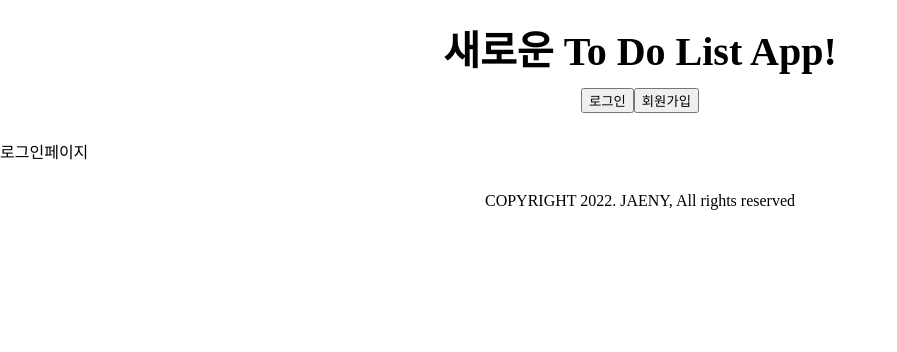
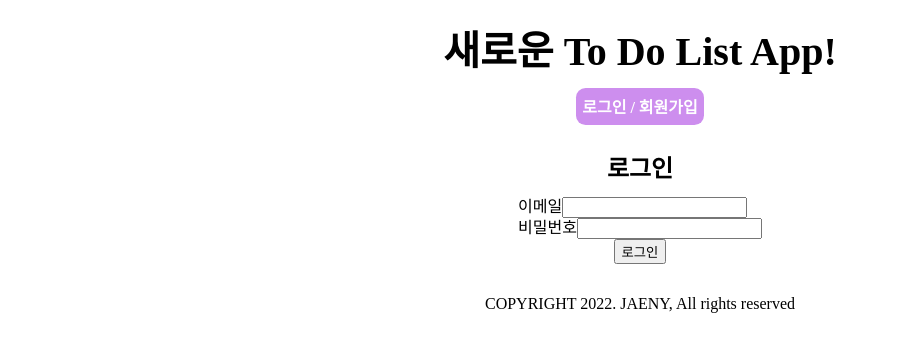
Before and after one commit to JAENY007/react-redux, a React (Create React App) app: page /signin in a window 1280 px wide. Shown: the top 352 px of the page, without its empty margins (0-897 px from the left). Built offline with nearby package versions, Linux system fonts and the light colour scheme; a web font is replaced by a local one.

Commit message:
master: Update Layout Update Auth layout: Proceeding

```diff
--- a/src/App.tsx
+++ b/src/App.tsx
@@ -5,7 +5,6 @@ import Footer from 'app.layout/Footer';
 import Main from 'pages/main';
 import SignIn from 'pages/signin';
 import SignUp from 'pages/signup';
-
 
 function App() {
   return (
--- /dev/null
+++ b/src/app.component/authForm/LoginForm.tsx
@@ -0,0 +1,65 @@
+import { useState } from 'react';
+import styled from 'styled-components';
+
+const LoginForm = () => {
+  const [email, setEmail] = useState('');
+  const [password, setPassword] = useState('');
+
+  const handleChangeEmail = (event: any) => {
+    setEmail(event.target.value);
+  };
+  const handleChangePassword = (event: any) => {
+    setPassword(event.target.value);
+  };
+  const handleLoginFormSubmit = (event: any) => {
+    event.preventDefault();
+  };
+
+  return (
+    <StyledLoginForm onSubmit={handleLoginFormSubmit}>
+      <div className="login-form">
+        <div className="form-input">
+          <label htmlFor="email">이메일</label>
+          <input
+            type="email"
+            id="email"
+            required
+            onChange={handleChangeEmail}
+          />
+        </div>
+        <div className="form-input">
+          <label htmlFor="password">비밀번호</label>
+          <input
+            type="password"
+            id="password"
+            required
+            onChange={handleChangePassword}
+          />
+        </div>
+      </div>
+      <input type="submit" value="로그인" />
+    </StyledLoginForm>
+  );
+};
+
+export default LoginForm;
+
+const StyledLoginForm = styled.form`
+  display: flex;
+  flex-direction: column;
+  justify-content: center;
+  align-items: center;
+
+  .login-form {
+    display: flex;
+    flex-direction: column;
+    justify-content: center;
+    align-items: flex-start;
+
+    .form-input {
+      display: flex;
+      justify-content: space-between;
+      align-items: center;
+    }
+  }
+`;
--- a/src/app.component/buttons/LoginButton.tsx
+++ b/src/app.component/buttons/LoginButton.tsx
@@ -1,4 +1,5 @@
 import { useNavigate } from 'react-router-dom';
+import styled from 'styled-components';
 
 const LoginButton = () => {
   const navigate = useNavigate();
@@ -7,7 +8,23 @@ const LoginButton = () => {
     navigate('/signin');
   };
 
-  return <button onClick={handleClickButton}>로그인</button>;
+  return (
+    <StyledButton onClick={handleClickButton}>로그인 / 회원가입</StyledButton>
+  );
 };
 
 export default LoginButton;
+
+const StyledButton = styled.button`
+  padding: 0.4rem;
+  background: #cd8eee;
+  color: #fff;
+  border: none;
+  border-radius: 0.6rem;
+  font-size: 1rem;
+  font-weight: 600;
+
+  :hover {
+    cursor: pointer;
+  }
+`;
--- a/src/app.component/buttons/LogoutButton.tsx
+++ b/src/app.component/buttons/LogoutButton.tsx
@@ -5,7 +5,7 @@ const LogoutButton = () => {
 
   const handleClickButton = async () => {
     // await 로그아웃 로직
-    navigate('/');
+    navigate('/', { replace: true });
   };
 
   return <button>로그아웃</button>;
--- a/src/app.layout/Header.tsx
+++ b/src/app.layout/Header.tsx
@@ -6,7 +6,7 @@ const Header = () => {
   const navigate = useNavigate();
 
   const handleClickTitle = () => {
-    navigate('/main');
+    navigate('/');
   };
 
   return (
@@ -32,7 +32,7 @@ const StyledHeader = styled.header`
 
   .title {
     font-size: 2.5rem;
-    font-weight: 600;
+    font-weight: 900;
     margin-bottom: 1rem;
 
     :hover {
--- a/src/app.layout/menu/DesktopMenu.tsx
+++ b/src/app.layout/menu/DesktopMenu.tsx
@@ -7,7 +7,6 @@ const DesktopMenu = () => {
   return (
     <ListWrapper>
       <li>{<LoginButton />}</li>
-      <li>{<SignUpButton />}</li>
     </ListWrapper>
   );
 };
--- a/src/pages/signin.tsx
+++ b/src/pages/signin.tsx
@@ -1,5 +1,26 @@
+import styled from 'styled-components';
+import LoginForm from 'app.component/authForm/LoginForm';
+
 const SignIn = () => {
-  return <section>로그인페이지</section>;
+  return (
+    <StyledSection>
+      <h2 className="page-title">로그인</h2>
+      <LoginForm />
+    </StyledSection>
+  );
 };
 
 export default SignIn;
+
+const StyledSection = styled.section`
+  display: flex;
+  flex-direction: column;
+  justify-content: center;
+  align-items: center;
+
+  .page-title {
+    font-size: 1.5rem;
+    font-weight: 600;
+    margin-bottom: 1rem;
+  }
+`;
--- a/src/root.styled/GlobalStyle.ts
+++ b/src/root.styled/GlobalStyle.ts
@@ -11,7 +11,7 @@ export const GlobalStyle = createGlobalStyle`
 
 ${reset}
 
-html {
+html, button {
   font-family: 'Cafe24SsurroundAir';
 }
 
```
Also changed, not shown: 1 other file (tests, documents, lock files or other folders).
